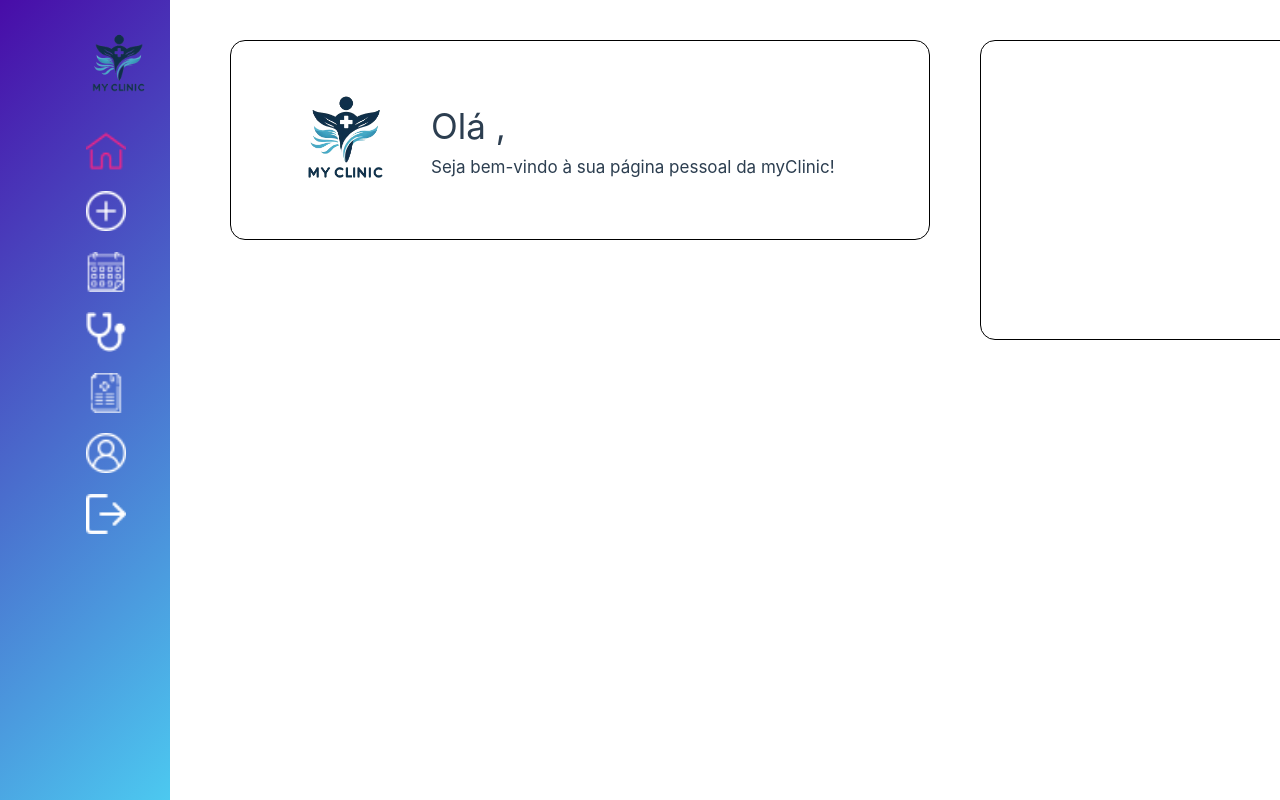
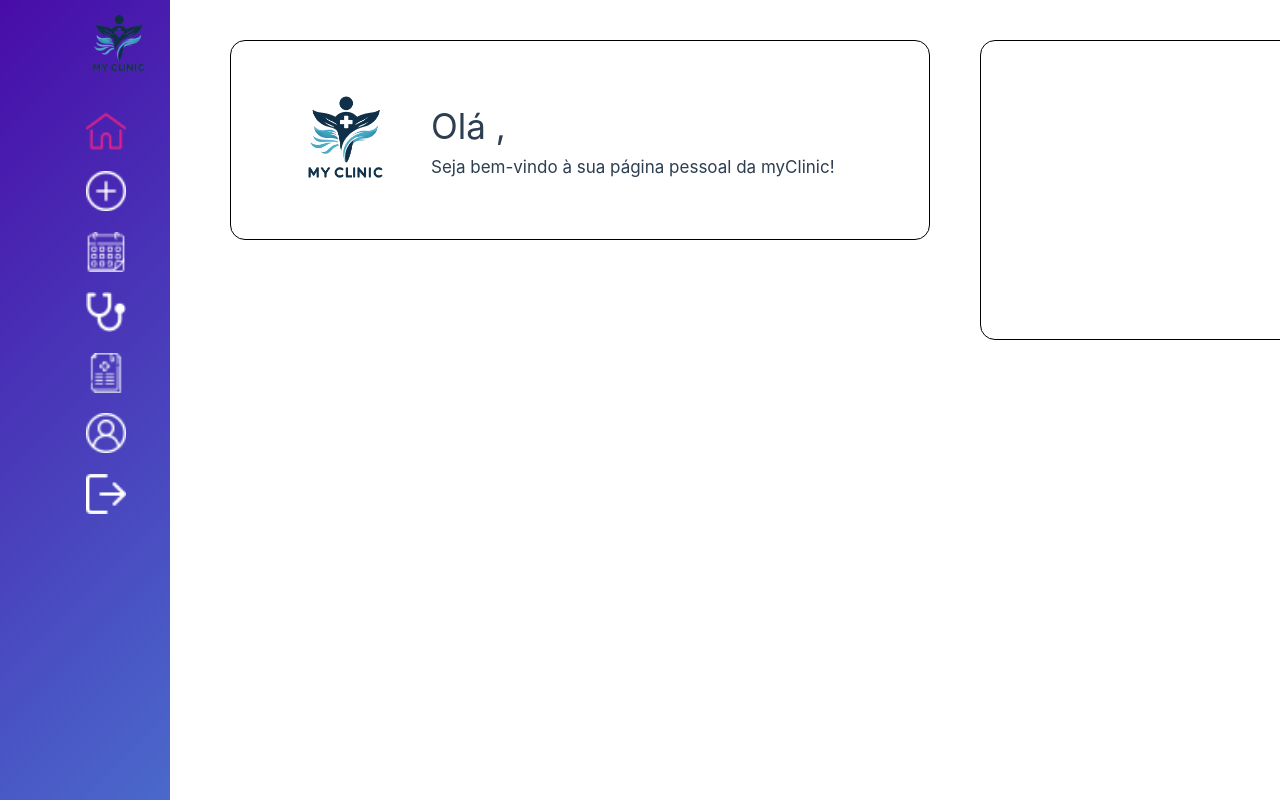
Before and after one commit to ruiiramos/myClinic-FrontEnd, a Vue app: page /home in a window 1280 px wide. Shown: the top 800 px of the page. Built offline with nearby package versions, Linux system fonts and the light colour scheme; no server answers; sample sign-in values are in the browser's storage.

Commit message:
Minor changes

```diff
--- a/src/components/sidebar.vue
+++ b/src/components/sidebar.vue
@@ -45,10 +45,15 @@
 
   <style scoped>
   .sidebar {
+    display: flex;
+    position: sticky;
+    top: 0;
     width: 250px;
     background-color: #f0f0f0;
-    padding: 20px;
-    height: 100vh;
+    padding-bottom: 100%;
+    padding-left: 20px;
+    padding-right: 20px;
+    height: 100%;
     background: linear-gradient(135deg, #480ca8, #4cc9f0);
   }
 
```
